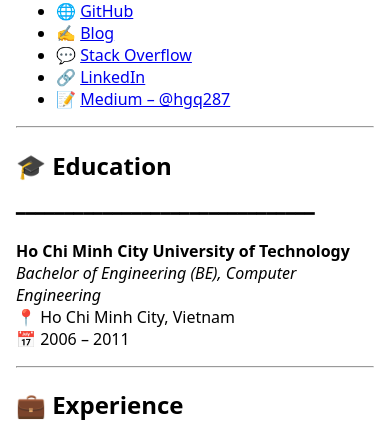
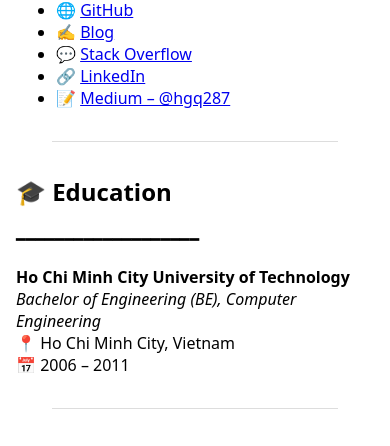
Before and after one commit to hgq287/hgq287.github.io, a Next.js app: page / in a window 390 px wide. Shown: the part 1072-1518 px from the top of the page. Built offline with nearby package versions, Linux system fonts and the light colour scheme.

Commit message:
feat: add `Copyright` component, and fix responsiveness for `mobile` layout

```diff
--- a/public/data/about.md
+++ b/public/data/about.md
@@ -1,5 +1,5 @@
 ## 🎯 a Solutions Architect with over 10+ years of full-stack experience
-━━━━━━━━━━━━━━━━━━━━━━━━━━━━━━━
+━━━━━━━━━━━━━━━━━━━
 
 I’m a Full-Stack Software Engineer and Solutions Architect with 10+ years of experience helping businesses and startups turn ideas into reliable, high-performance applications. I’ve built real-time chat systems, video calls, Kanban boards, financial tools, crypto trading bots, and mobile apps using **Swift, Objective-C, Vue.js, Next.js, React Native, Flutter, Go, TypeScript, NestJS, and Python.**
 
@@ -15,7 +15,7 @@
 📱 Phone: +84 989 935 331
 💬 Let's talk anytime.
 
----
+<hr style="border: none; border-top: 1px solid #e0e0e0; width: 50%; margin: 0;" />
 
 ### Portfolio & Profiles
 
--- a/public/data/experience.md
+++ b/public/data/experience.md
@@ -1,5 +1,5 @@
 ## 💼 Experience
-━━━━━━━━━━━━━━━━━━━━━━━━━━━━━━━
+━━━━━━━━━━━━━━━━━━━
 
 ### 🧑‍🏫 Technical Mentor & Solution Architect (Evening Role) – HaikoTek Ltd.
 **May 2025 – Present · Remote**
@@ -9,7 +9,7 @@
 
 **Skills**: Python · TensorFlow · Flutter · React Native · Firebase · Google ML · AWS
 
----
+<hr style="border: none; border-top: 1px solid #e0e0e0; width: 50%; margin: 0;" />
 
 ### 🤖 Crypto Trading Bot Engineer (Freelance)
 **Aug 2023 – Present · Remote**
@@ -19,7 +19,7 @@
 
 **Skills**: Node.js · NestJS · Flutter · React Native · Machine Learning · AWS · Firebase
 
----
+<hr style="border: none; border-top: 1px solid #e0e0e0; width: 50%; margin: 0;" />
 
 ### 🍎 Senior iOS/macOS Developer – Floware
 **Aug 2017 – Present**
@@ -27,9 +27,9 @@
 - Designed modern UI using Swift and Objective-C.
 - Developed cross-platform mobile apps using React Native & Flutter.
 
-**Skills**: Xcode · Swift · Objective-C · Flutter · React Native
+**Skills**: Xcode · Objective-C · Swift · C/C++
 
----
+<hr style="border: none; border-top: 1px solid #e0e0e0; width: 50%; margin: 0;" />
 
 ### 🌐 WordPress & Content Expert (Freelancer)
 **Sep 2014 – Aug 2017**
@@ -38,7 +38,7 @@
 
 **Skills**: WordPress · PHP · MySQL
 
----
+<hr style="border: none; border-top: 1px solid #e0e0e0; width: 50%; margin: 0;" />
 
 ### 🧩 Senior Full-stack Developer – Mecsu
 **Jun 2013 – May 2015 · Ho Chi Minh City**
@@ -47,7 +47,7 @@
 
 **Skills**: Web Hosting · AWS · PHP Frameworks
 
----
+<hr style="border: none; border-top: 1px solid #e0e0e0; width: 50%; margin: 0;" />
 
 ### 🔧 Embedded Software Engineer – ADC
 **Jan 2011 – Jun 2013 · Vietnam**
--- a/public/data/projects.md
+++ b/public/data/projects.md
@@ -1,5 +1,5 @@
 ## 📂 Projects
-━━━━━━━━━━━━━━━━━━━━━━━━━━━━━━━
+━━━━━━━━━━━━━━━━━━━
 
 ### 🛡️ SnifLeaf – iOS/macOS HTTPS Proxy & Network Inspector
 **Apr 2025 – Present** · Associated with @HaikoTek
@@ -11,7 +11,7 @@
 > 💡 A lightweight and native alternative to Charles Proxy, built from scratch using modern Apple frameworks.
 > 🙌 *Open-source and actively maintained — [Contributions are welcome!](https://github.com/hgq287/SnifLeaf/pulls)*
 
----
+<hr style="border: none; border-top: 1px solid #e0e0e0; width: 50%; margin: 0;" />
 
 ### 🧰 dttool – Python Toolkit & Developer REST API
 **Mar 2025 – Present** · Associated with @Anonymous
--- /dev/null
+++ b/src/app/components/Copyright.tsx
@@ -0,0 +1,17 @@
+function Copyright({ year = new Date().getFullYear(), company = "Hg Q" }) {
+  return (
+    <p
+      style={{
+        fontSize: '0.9rem',
+        color: '#555',
+        fontWeight: 300,
+        textAlign: 'right',
+        margin: '1rem 0'
+      }}
+    >
+      &copy; {year} {company}. All rights reserved.
+    </p>
+  );
+}
+
+export default Copyright;
--- a/src/app/components/MarkdownSection.tsx
+++ b/src/app/components/MarkdownSection.tsx
@@ -1,4 +1,21 @@
 import AnimatedSection from './AnimatedSection'
+
+function Divider() {
+  return (
+    <div style={{
+      width: '100%',
+      textAlign: 'center',
+      margin: '2rem 0'
+    }}>
+      <hr style={{
+        border: 'none',
+        borderTop: '1px solid #ddd',
+        width: '80%',
+        margin: '0 auto'
+      }} />
+    </div>
+  );
+}
 
 export default function MarkdownSection({
   // eslint-disable-next-line @typescript-eslint/no-unused-vars
@@ -14,7 +31,7 @@
         className="prose prose-neutral dark:prose-invert"
         dangerouslySetInnerHTML={{ __html: contentHtml }}
       />
-      <hr className="my-8 border-neutral-300 dark:border-neutral-600" />
+      <Divider />
     </AnimatedSection>
   )
 }
--- a/src/app/layout.tsx
+++ b/src/app/layout.tsx
@@ -1,4 +1,4 @@
-import './globals.css';
+import '../styles/globals.css';
 import { ThemeProvider } from 'next-themes';
 
 export const metadata = {
--- a/src/app/page.tsx
+++ b/src/app/page.tsx
@@ -1,5 +1,6 @@
 import Header from './components/Header';
 import MarkdownSection from './components/MarkdownSection';
+import Copyright from './components/Copyright';
 import { marked } from 'marked';
 import fs from 'fs/promises';
 import path from 'path';
@@ -34,6 +35,7 @@
         {sections.map(({ title, contentHtml }) => (
           <MarkdownSection key={title} title={title} contentHtml={contentHtml} />
         ))}
+        <Copyright />
       </main>
     </>
   );
```
Also changed, not shown: public/data/contact.md (+1 -1 lines), public/data/education.md (+1 -1 lines), public/data/skills.md (+1 -1 lines), src/styles/globals.css (renamed from src/app/globals.css).
